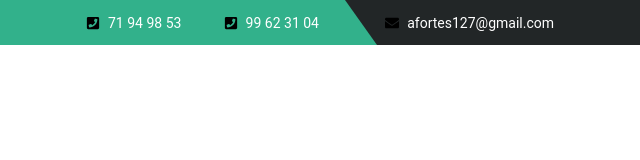
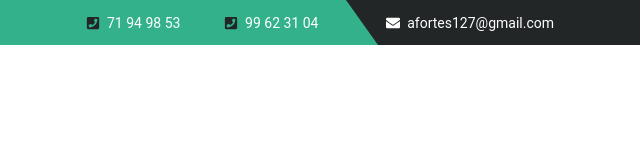
Before and after one commit to armando-dev91/topbar, a plain HTML site: page index.html in a window 1280 px wide. Shown: the full height of the page, 70-710 px from the left. Drawn offline with Linux system fonts and the light colour scheme.

Commit message:
utilisation de sprite pour les icones

```diff
--- a/index.html
+++ b/index.html
@@ -1,10 +1,10 @@
 <!DOCTYPE html>
 <html lang="en">
   <head>
-    <meta charset="UTF-8">
-    <meta name="viewport" content="width=device-width, initial-scale=1.0">
-    <meta http-equiv="X-UA-Compatible" content="ie=edge">
-    <link rel="stylesheet" href="main.css">
+    <meta charset="UTF-8" />
+    <meta name="viewport" content="width=device-width, initial-scale=1.0" />
+    <meta http-equiv="X-UA-Compatible" content="ie=edge" />
+    <link rel="stylesheet" href="main.css" />
     <title>Tuto Topbar</title>
   </head>
   <body>
@@ -12,9 +12,22 @@
       <div class="topbar_container">
         <div class="topbar_info">
           <ul>
-                    <li><img src="/images/phone.svg" alt="Phone icon">71 94 98 53</li>
-                    <li><img src="/images/phone.svg" alt="Phone icon">99 62 31 04</li>
-                    <li><img src="/images/email.svg" alt="Phone icon">afortes127@gmail.com</li>
+            <li>
+              <svg class="icon">
+                <use xlink:href="/images/icon.svg#phone"></use></svg
+              >71 94 98 53
+            </li>
+            <li>
+              <svg class="icon">
+                <use xlink:href="/images/icon.svg#phone"></use></svg
+              >99 62 31 04
+            </li>
+            <!-- <li><img src="/images/email.svg" alt="Phone icon">afortes127@gmail.com</li> -->
+            <li>
+              <svg class="icon envelop">
+                <use xlink:href="/images/icon.svg#email"></use></svg
+              >afortes127@gmail.com
+            </li>
           </ul>
         </div>
         <div class="topbar_link">
--- a/main.css
+++ b/main.css
@@ -45,7 +45,14 @@ body {
     display: inline-block;
     width: 14px;
     height: 14px;
-    margin-right: 8px;
+    margin-right: .5em;
+}
+
+.icon {
+    width: 14px;
+    height: 14px;
+    margin-right: .5em;
+    color: #222627;
 }
 
 .topbar ul {
@@ -108,4 +115,8 @@ body {
     .topbar .topbar_link ul li:last-child {
         margin-left: 0;
     }
+
+    .icon.envelop {
+        color: #fff;
+    }
 }
```
Also changed, not shown: images/email.svg (deleted), images/icon.svg (added), images/phone.svg (deleted). Lines whose indentation alone changed are shown as unchanged.
